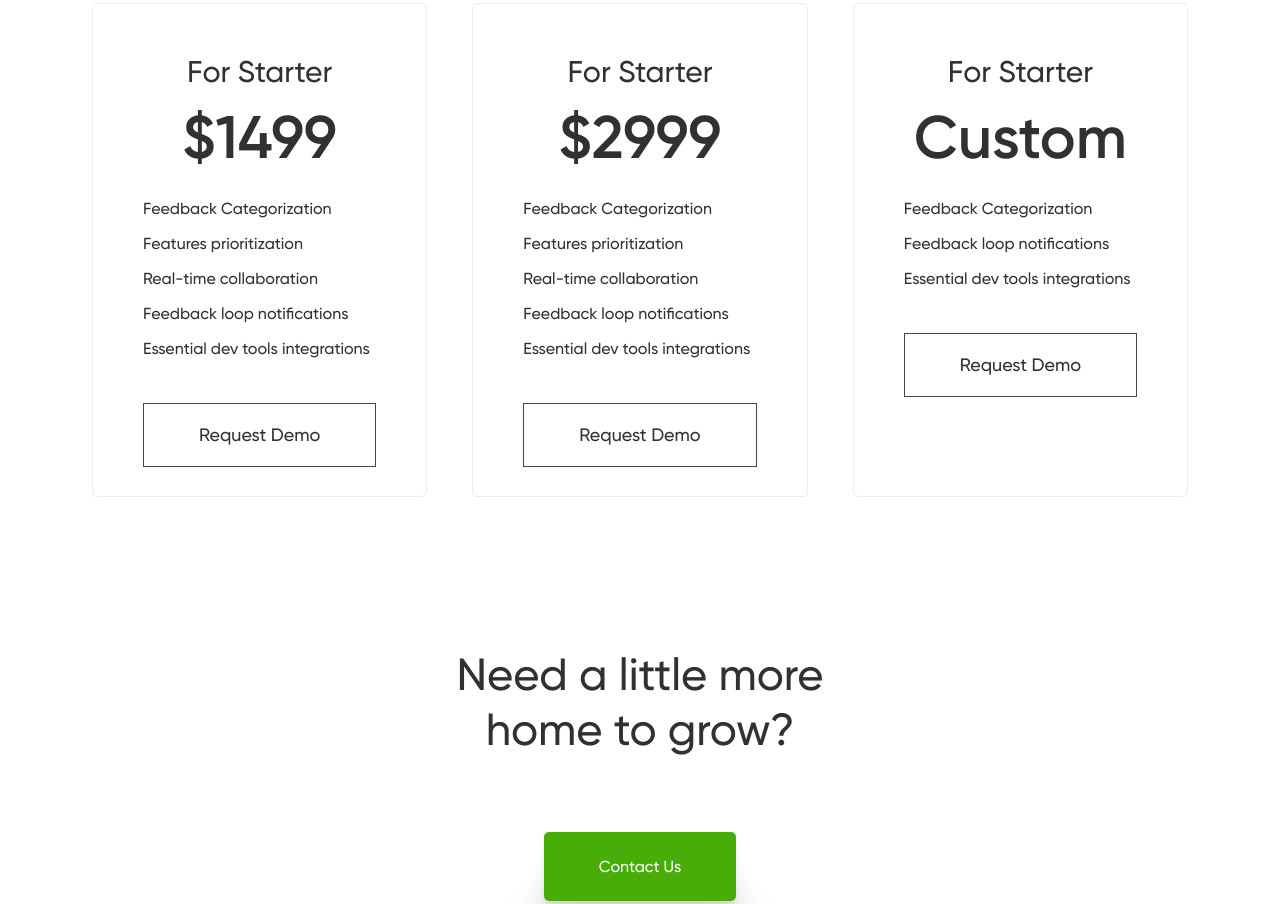
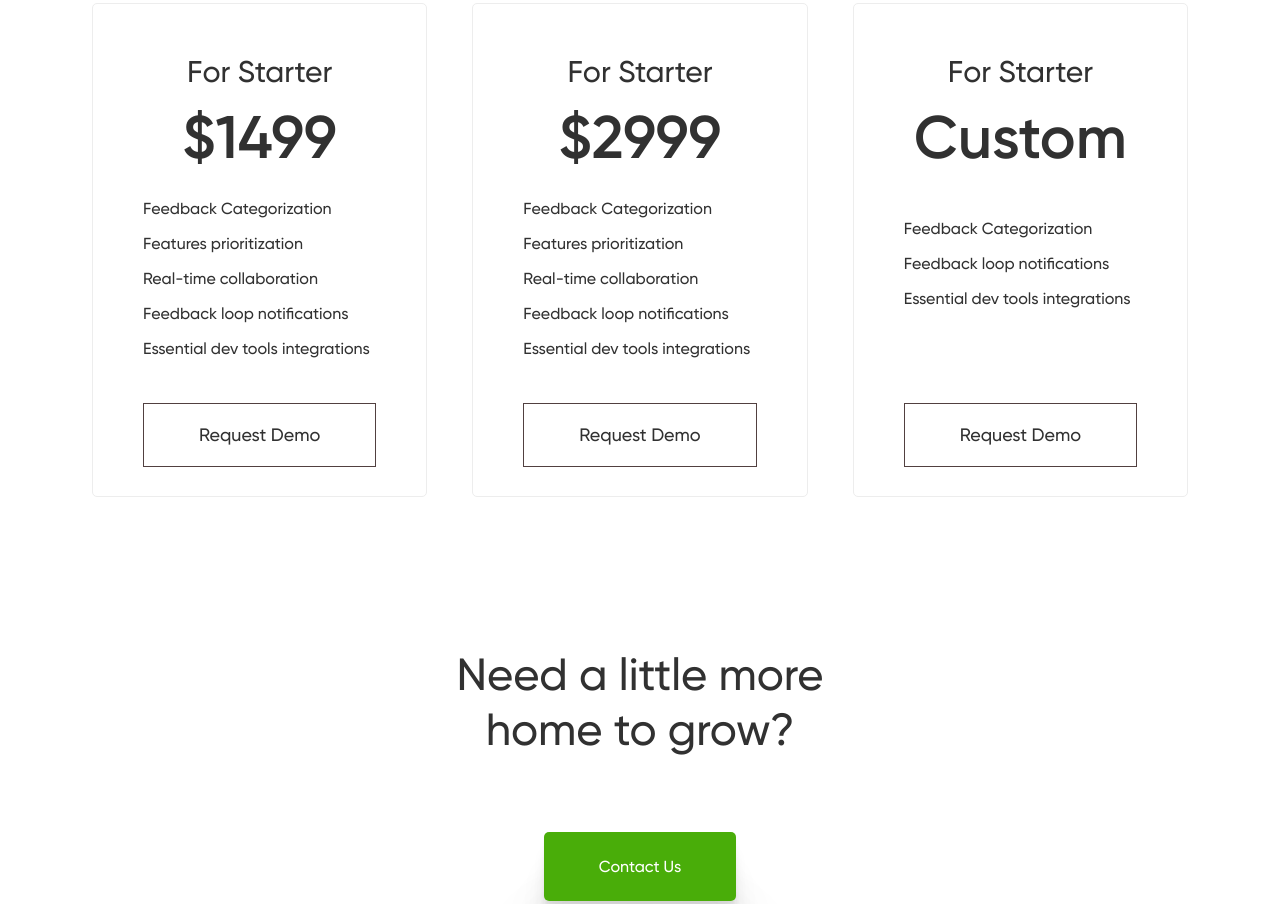
Before and after one commit to valentinshepitko/web-dev, a website: page index.html in a window 1280 px wide. Shown: the part 5143-6047 px from the top of the page. Drawn offline with Linux system fonts and the light colour scheme.

Commit message:
image fix

```diff
--- a/index.html
+++ b/index.html
@@ -281,7 +281,7 @@
                     <div class="pricing__price-custom"><span>
                         Custom
                     </span></div>
-                    <div class="pricing__list-holder">
+                    <div class="pricing__list-holder-add">
                         <ul class="pricing__list">
                             <li class="pricing__list-item">Feedback Categorization</li>
                             <li class="pricing__list-item">Feedback loop notifications</li>
--- a/src/style/scss/blocks/_pricing.scss
+++ b/src/style/scss/blocks/_pricing.scss
@@ -27,10 +27,19 @@
     max-width: 362px;
     border: 1px solid #EDEDED;
     border-radius: 5px;
+
+    &:hover{
+      box-shadow: 0 100px 80px rgba(49, 49, 49, 0.1);
+    }
   }
 
   &__column-content{
     padding: 50px 50px 50px 50px;
+  }
+
+  &__list-holder-add{
+    padding-top: 20px;
+    padding-bottom: 50px;
   }
 
   &__heading{
```
Also changed, not shown: src/img/facebook.svg (added), src/img/linkedin.svg (added), src/img/logo-footer.svg (added), src/img/twitter.svg (added), src/style/css/main.css, 1 other file.
